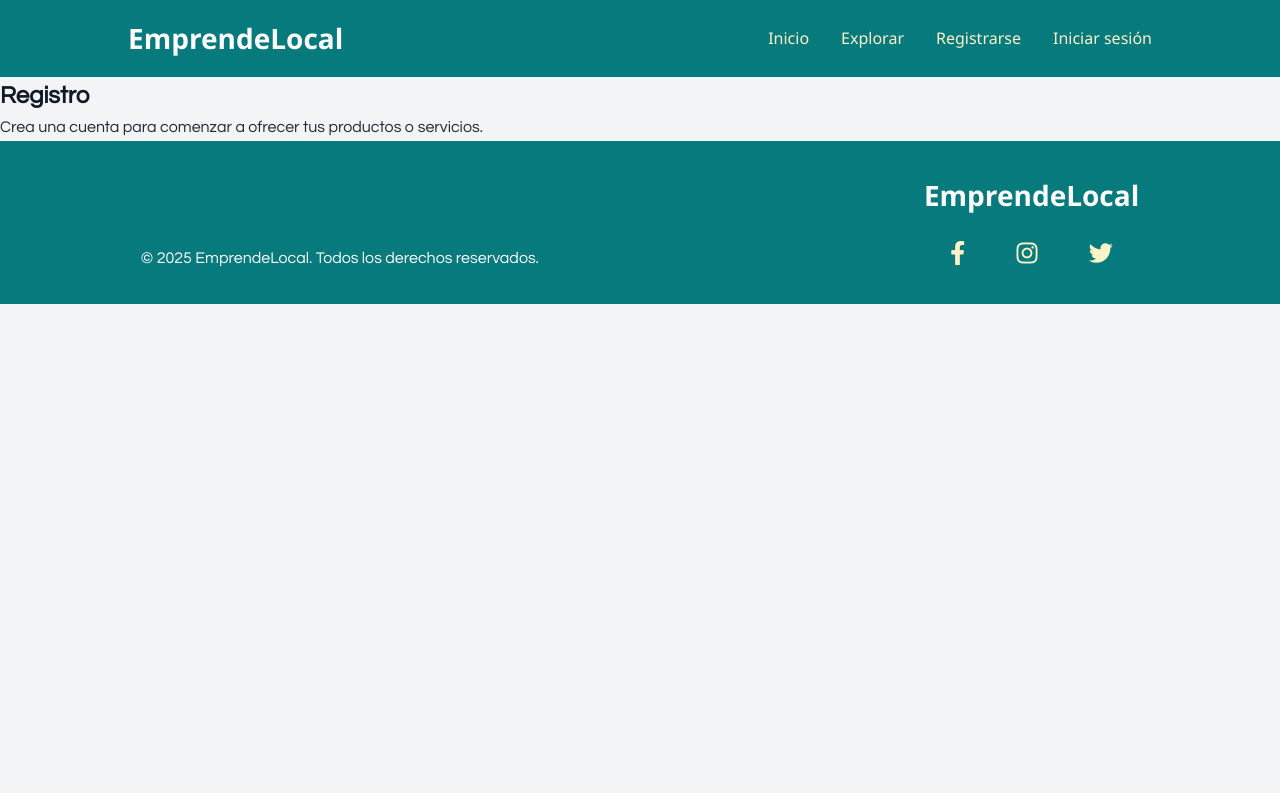
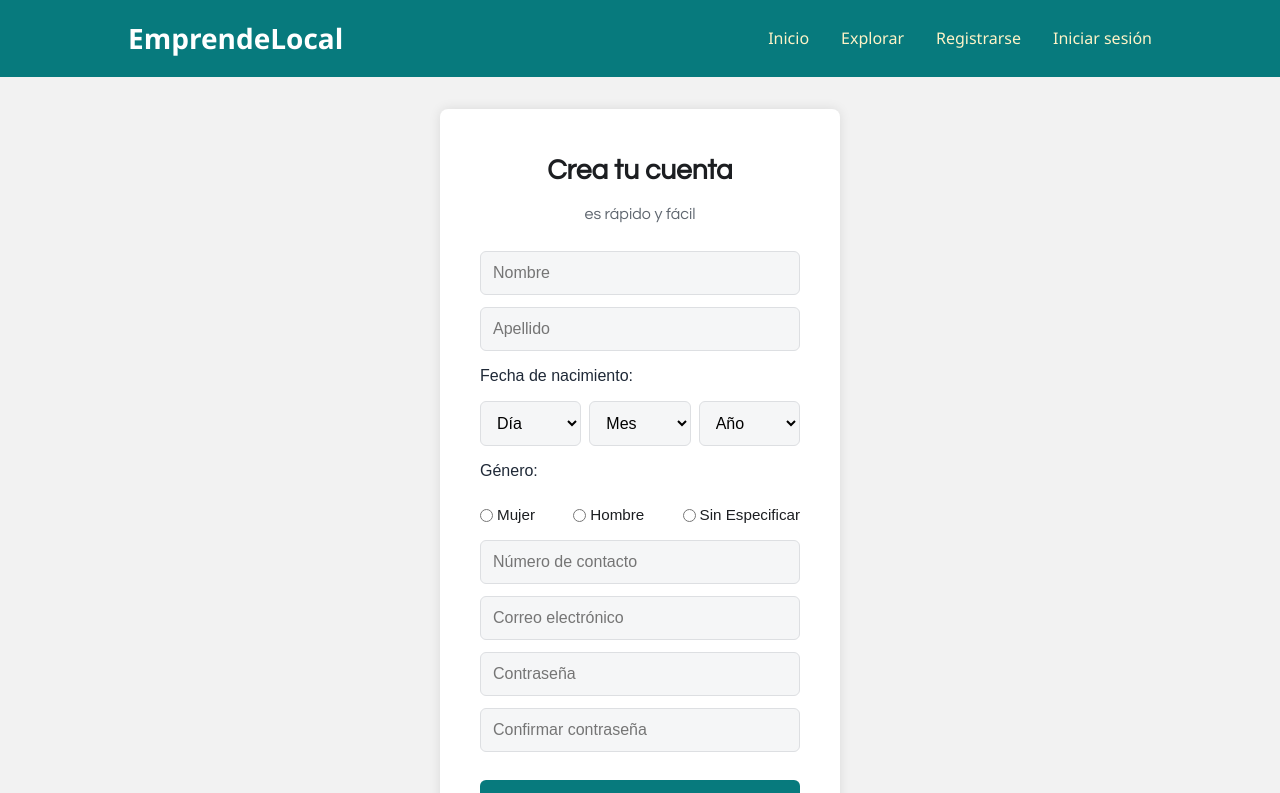
Before and after one commit to BruceGabr/ComerciaYa, a React (Vite) app: page /registro in a window 1280 px wide. Shown: the top 793 px of the page. Built offline with nearby package versions, Linux system fonts and the light colour scheme.

Commit message:
Primer commit

```diff
--- /dev/null
+++ b/src/pages/Login.css
@@ -0,0 +1,101 @@
+/* Login.css */
+.login-container {
+    display: flex;
+    justify-content: center;
+    align-items: center;
+    min-height: 100vh;
+    background-color: #f2f2f2;
+    padding: 2rem;
+  }
+
+  .login-box {
+    background-color: #fff;
+    padding: 2.5rem;
+    max-width: 400px;
+    width: 100%;
+    border-radius: 8px;
+    box-shadow: 0 0 12px rgba(0, 0, 0, 0.1);
+    font-family: Arial, sans-serif;
+  }
+
+  .login-box h2 {
+    margin-bottom: 0.5rem;
+    font-size: 1.75rem;
+    color: #1c1e21;
+    text-align: center;
+  }
+
+  .login-box p {
+    margin-bottom: 1.5rem;
+    font-size: 1rem;
+    color: #606770;
+    text-align: center;
+  }
+
+  .login-form {
+    display: flex;
+    flex-direction: column;
+    gap: 0.75rem;
+  }
+
+  .login-form input {
+    width: 100%;
+    padding: 0.75rem;
+    font-size: 1rem;
+    border: 1px solid #dddfe2;
+    border-radius: 6px;
+    background-color: #f5f6f7;
+    box-sizing: border-box;
+  }
+
+  .login-form button {
+    margin-top: 1rem;
+    padding: 0.75rem;
+    font-size: 1.1rem;
+    background-color: #077A7D;
+    color: #fff;
+    border: none;
+    border-radius: 6px;
+    cursor: pointer;
+    transition: background-color 0.3s ease;
+  }
+
+  .login-form button:hover {
+    background-color: #055e60;
+  }
+
+  /* Login.css (añade al final del archivo existente) */
+.login-mensaje {
+    margin-top: 1rem;
+    text-align: center;
+    color: #077A7D;
+    font-weight: bold;
+    animation: fade 1s ease-in-out;
+  }
+
+  .forgot-password {
+    margin-top: 1rem;
+    text-align: center;
+  }
+
+  .forgot-password a {
+    color: #077A7D;
+    text-decoration: none;
+    font-size: 0.95rem;
+  }
+
+  .forgot-password a:hover {
+    text-decoration: underline;
+  }
+
+  @keyframes fade {
+    from { opacity: 0; }
+    to   { opacity: 1; }
+  }
+
+
+  @media (max-width: 480px) {
+    .login-box {
+      padding: 1.5rem;
+    }
+  }
--- a/src/pages/Login.jsx
+++ b/src/pages/Login.jsx
@@ -1,12 +1,52 @@
-import React from "react";
+// src/pages/Login.jsx
+import React, { useState } from "react";
+import { useNavigate } from "react-router-dom";
+import "./Login.css";
 
 function Login() {
+  const [correo, setCorreo] = useState("");
+  const [contraseña, setContraseña] = useState("");
+  const [mensaje, setMensaje] = useState("");
+  const navigate = useNavigate();
+
+  const handleSubmit = (e) => {
+    e.preventDefault();
+    setMensaje("Iniciando sesión...");
+    setTimeout(() => {
+      console.log("Sesión iniciada con:", { correo, contraseña });
+      navigate("/");
+    }, 1000);
+  };
+
   return (
-    <div className="page">
-      <h2>Login</h2>
-      <p>
-        Esta es la página del login
-      </p>
+    <div className="login-container">
+      <div className="login-box">
+        <h2>Iniciar Sesión</h2>
+        <p>Ingresa con tu cuenta para gestionar tus productos o servicios.</p>
+        <form className="login-form" onSubmit={handleSubmit}>
+          <input
+            type="email"
+            name="correo"
+            placeholder="Correo electrónico"
+            value={correo}
+            onChange={(e) => setCorreo(e.target.value)}
+            required
+          />
+          <input
+            type="password"
+            name="contraseña"
+            placeholder="Contraseña"
+            value={contraseña}
+            onChange={(e) => setContraseña(e.target.value)}
+            required
+          />
+          <button type="submit">Iniciar Sesión</button>
+        </form>
+        {mensaje && <div className="login-mensaje">{mensaje}</div>}
+        <p className="forgot-password">
+          <a href="/forgot-password">¿Has olvidado la contraseña?</a>
+        </p>
+      </div>
     </div>
   );
 }
--- /dev/null
+++ b/src/pages/Registro.css
@@ -0,0 +1,113 @@
+/* registro.css */
+/* Estilo inspirado en la página de registro de Facebook, adaptado al estilo de tu sitio */
+
+.registro-container {
+    display: flex;
+    justify-content: center;
+    align-items: center;
+    min-height: 100vh;
+    background-color: #f2f2f2; /* Fondo general similar a Facebook */
+    padding: 2rem;
+  }
+
+  .registro-box {
+    background-color: #fff;
+    padding: 2.5rem;
+    max-width: 400px;
+    width: 100%;
+    border-radius: 8px;
+    box-shadow: 0 0 12px rgba(0, 0, 0, 0.1);
+    font-family: Arial, sans-serif;
+  }
+
+  .registro-box h2 {
+    margin-bottom: 0.5rem;
+    font-size: 1.75rem;
+    color: #1c1e21; /* Color de texto principal */
+    text-align: center;
+  }
+
+  .registro-box p {
+    margin-bottom: 1.5rem;
+    font-size: 1rem;
+    color: #606770;
+    text-align: center;
+  }
+
+  .registro-form {
+    display: flex;
+    flex-direction: column;
+    gap: 0.75rem;
+  }
+
+  .registro-form input[type="text"],
+  .registro-form input[type="email"],
+  .registro-form input[type="password"],
+  .registro-form select,
+  .registro-form .fecha-group {
+    width: 100%;
+  }
+
+  .registro-form input,
+  .registro-form select {
+    padding: 0.75rem;
+    font-size: 1rem;
+    border: 1px solid #dddfe2;
+    border-radius: 6px;
+    background-color: #f5f6f7;
+    box-sizing: border-box;
+  }
+
+  .registro-form .fecha-group {
+    display: flex;
+    justify-content: space-between;
+    gap: 0.5rem;
+  }
+
+  .registro-form .fecha-group select {
+    flex: 1;
+  }
+
+  .registro-form .genero-group {
+    display: flex;
+    justify-content: space-between;
+    gap: 0.5rem;
+    margin-top: 0.5rem;
+  }
+
+  .genero-group label {
+    display: flex;
+    align-items: center;
+    gap: 0.25rem;
+    font-size: 0.95rem;
+    color: #1c1e21;
+  }
+
+  .registro-form button {
+    margin-top: 1rem;
+    padding: 0.75rem;
+    font-size: 1.1rem;
+    background-color: #077A7D; /* Azul Facebook */
+    color: #fff;
+    border: none;
+    border-radius: 6px;
+    cursor: pointer;
+    transition: background-color 0.3s ease;
+  }
+
+  .registro-form button:hover {
+    background-color: #077A7D;
+  }
+
+  /* Responsive */
+  @media (max-width: 480px) {
+    .registro-box {
+      padding: 1.5rem;
+    }
+    .registro-form .fecha-group {
+      flex-direction: column;
+    }
+    .registro-form .genero-group {
+      flex-direction: column;
+    }
+  }
--- a/src/pages/Registro.jsx
+++ b/src/pages/Registro.jsx
@@ -1,11 +1,145 @@
 // src/pages/Registro.jsx
-import React from "react";
+import React, { useState } from "react";
+import { useNavigate } from "react-router-dom";
+import "./Registro.css"; // Asegúrate de que Registro.css contenga los estilos .registro-container, .registro-box, .registro-form, etc.
 
 function Registro() {
+  const navigate = useNavigate();
+
+  const [formData, setFormData] = useState({
+    nombre: "",
+    apellido: "",
+    fechaNacimiento: { dia: "", mes: "", año: "" },
+    genero: "",
+    contacto: "",
+    correo: "",
+    contraseña: "",
+    confirmarContraseña: "",
+  });
+
+  const handleChange = (e) => {
+    const { name, value } = e.target;
+    if (["dia", "mes", "año"].includes(name)) {
+      setFormData((prev) => ({
+        ...prev,
+        fechaNacimiento: {
+          ...prev.fechaNacimiento,
+          [name]: value,
+        },
+      }));
+    } else {
+      setFormData({ ...formData, [name]: value });
+    }
+  };
+
+  const handleSubmit = (e) => {
+    e.preventDefault();
+    if (formData.contraseña !== formData.confirmarContraseña) {
+      alert("Las contraseñas no coinciden");
+      return;
+    }
+    console.log("Datos registrados:", formData);
+    navigate("/login");
+  };
+
   return (
-    <div className="page">
-      <h2>Registro</h2>
-      <p>Crea una cuenta para comenzar a ofrecer tus productos o servicios.</p>
+    <div className="registro-container">
+      <div className="registro-box">
+        <h2>Crea tu cuenta</h2>
+        <p>es rápido y fácil</p>
+        <form className="registro-form" onSubmit={handleSubmit}>
+          <input
+            type="text"
+            name="nombre"
+            placeholder="Nombre"
+            value={formData.nombre}
+            onChange={handleChange}
+            required
+          />
+          <input
+            type="text"
+            name="apellido"
+            placeholder="Apellido"
+            value={formData.apellido}
+            onChange={handleChange}
+            required
+          />
+
+          <label>Fecha de nacimiento:</label>
+          <div className="fecha-group">
+            <select name="dia" value={formData.fechaNacimiento.dia} onChange={handleChange} required>
+              <option value="">Día</option>
+              {[...Array(31)].map((_, i) => (
+                <option key={i + 1} value={i + 1}>{i + 1}</option>
+              ))}
+            </select>
+            <select name="mes" value={formData.fechaNacimiento.mes} onChange={handleChange} required>
+              <option value="">Mes</option>
+              {["ene","feb","mar","abr","may","jun","jul","ago","sep","oct","nov","dic"].map((m) => (
+                <option key={m} value={m}>{m}</option>
+              ))}
+            </select>
+            <select name="año" value={formData.fechaNacimiento.año} onChange={handleChange} required>
+              <option value="">Año</option>
+              {Array.from({ length: 100 }, (_, i) => new Date().getFullYear() - i).map((yr) => (
+                <option key={yr} value={yr}>{yr}</option>
+              ))}
+            </select>
+          </div>
+
+          <label>Género:</label>
+          <div className="genero-group">
+            {['Mujer', 'Hombre', 'Sin Especificar'].map((g) => (
+              <label key={g}>
+                <input
+                  type="radio"
+                  name="genero"
+                  value={g}
+                  onChange={handleChange}
+                  checked={formData.genero === g}
+                  required
+                />
+                {g}
+              </label>
+            ))}
+          </div>
+
+          <input
+            type="text"
+            name="contacto"
+            placeholder="Número de contacto"
+            value={formData.contacto}
+            onChange={handleChange}
+            required
+          />
+          <input
+            type="email"
+            name="correo"
+            placeholder="Correo electrónico"
+            value={formData.correo}
+            onChange={handleChange}
+            required
+          />
+          <input
+            type="password"
+            name="contraseña"
+            placeholder="Contraseña"
+            value={formData.contraseña}
+            onChange={handleChange}
+            required
+          />
+          <input
+            type="password"
+            name="confirmarContraseña"
+            placeholder="Confirmar contraseña"
+            value={formData.confirmarContraseña}
+            onChange={handleChange}
+            required
+          />
+
+          <button type="submit">Registrarse</button>
+        </form>
+      </div>
     </div>
   );
 }
```
